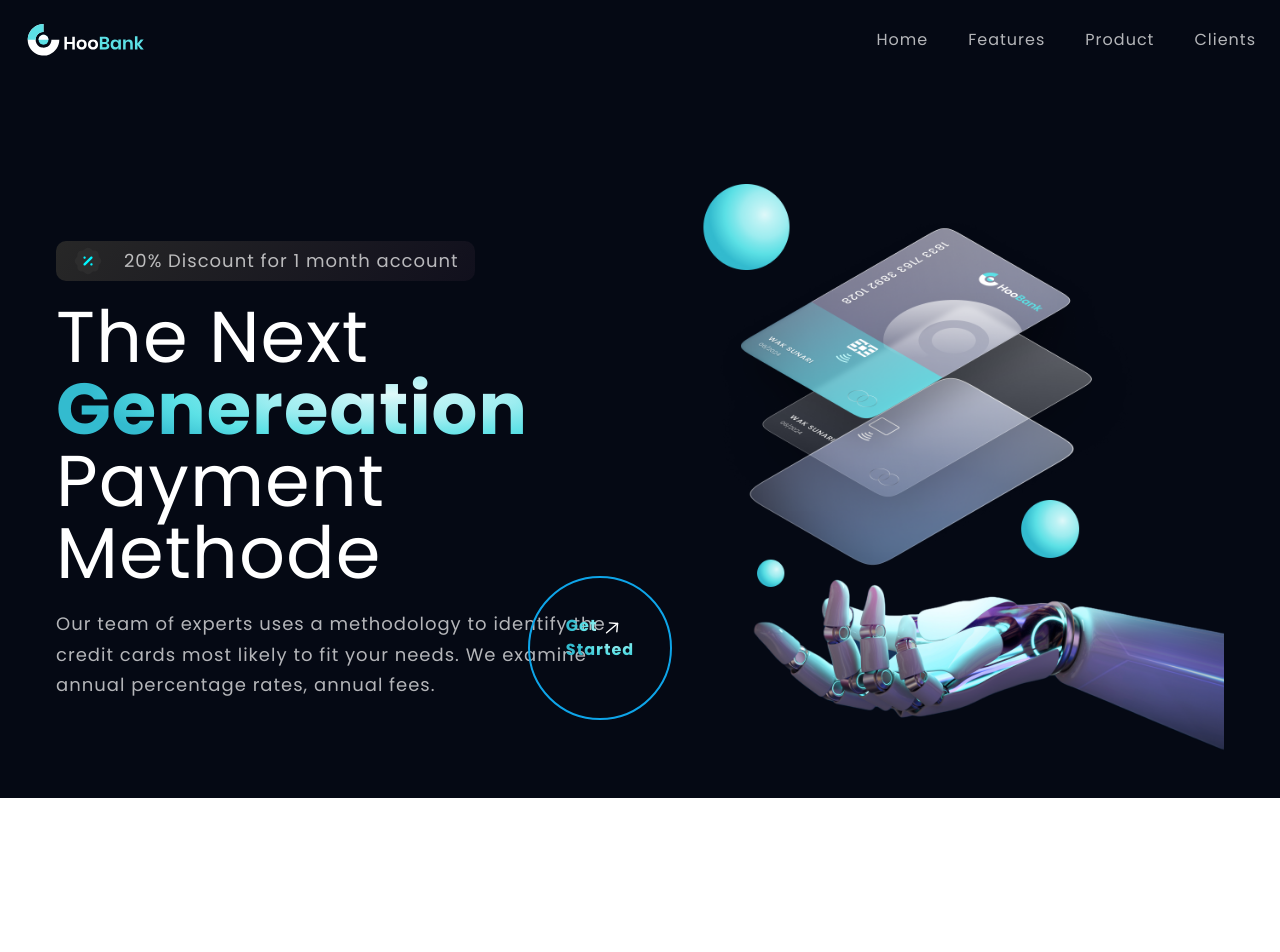
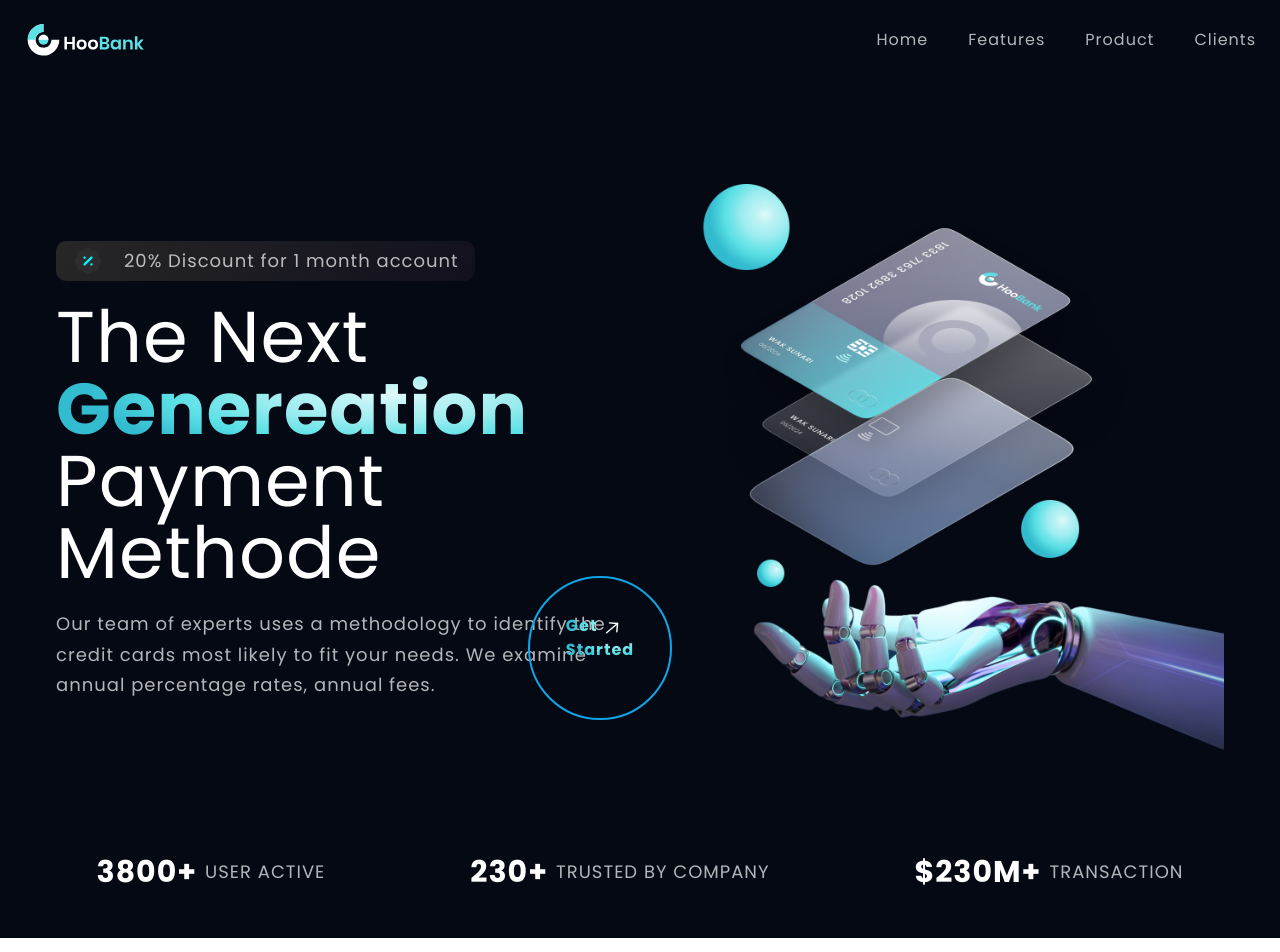
Before and after one commit to elghanbibadr/tailwindreactproject, a React (Vite) app: page / in a window 1280 px wide. Shown: the top 952 px of the page. Before the commit the page ends 800 px from the top, so only its background shows below. Built offline with nearby package versions, Linux system fonts and the light colour scheme.

Commit message:
create the record componenet

```diff
--- a/src/App.jsx
+++ b/src/App.jsx
@@ -1,12 +1,13 @@
-import { useState } from 'react'
 import Hero from './component/Hero'
 import Nav from './component/Nav'
+import Records from './component/records'
 function App() {
 
   return (
     <>
     <Nav/>
     <Hero/>
+    <Records/>
     </>
   )
 }
--- /dev/null
+++ b/src/component/records.jsx
@@ -0,0 +1,25 @@
+import React from 'react';
+
+
+
+function Records() {
+    let recordsName=[
+        {number:"3800+",name:"user active"},
+        {number:"230+",name:"trusted by company"},
+        {number:"$230M+",name:"transaction"},
+    ]
+    return (
+        <section className='recordsContainer my-8 flex flex-col justify-center p-6 md:flex-row justify-around'>
+            {recordsName.map(({number,name})=>{
+               return(
+                <div className='record-item mb-6 flex items-center '>
+                    <h3 className='record-item-number mr-2 text-3xl font-bold'>{number}</h3>
+                    <p className='record-item-name  uppercase'>{name}</p>
+                </div>
+               )
+            })}
+        </section>
+    );
+}
+
+export default Records;
```
